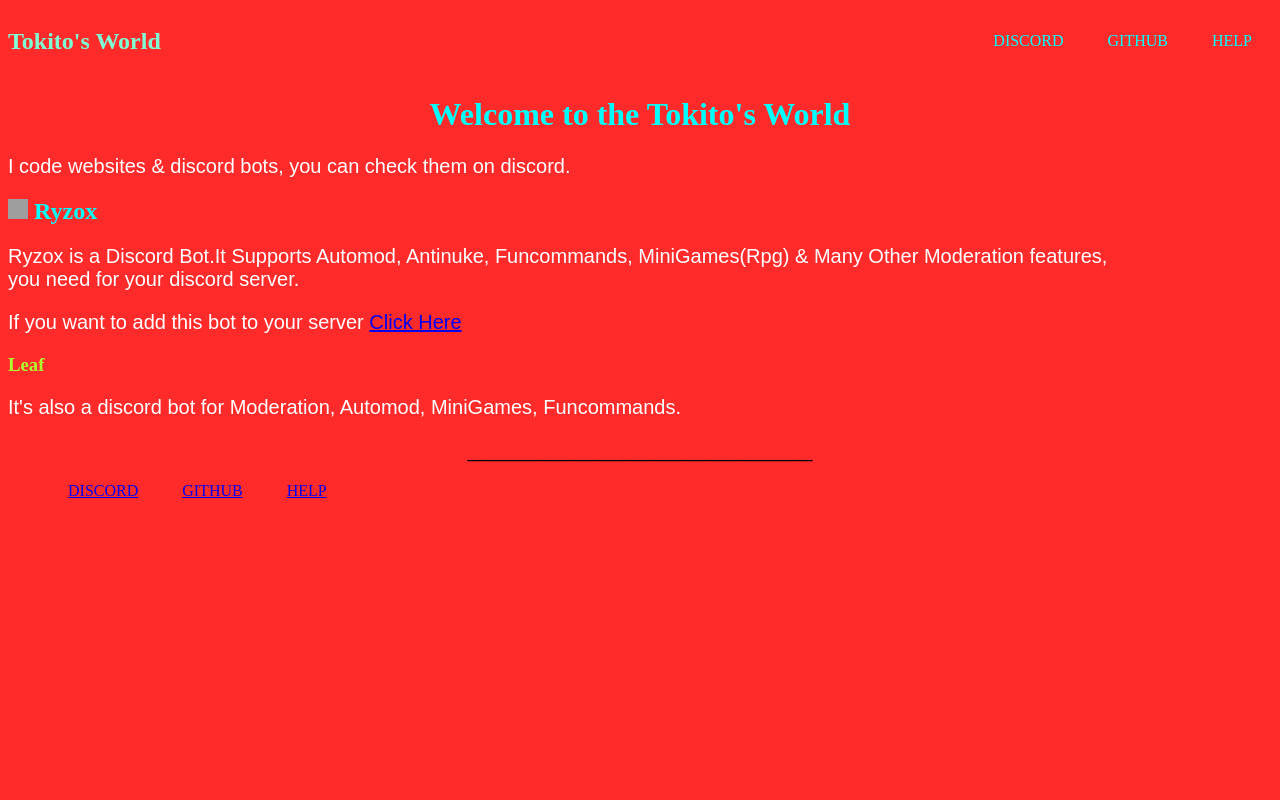
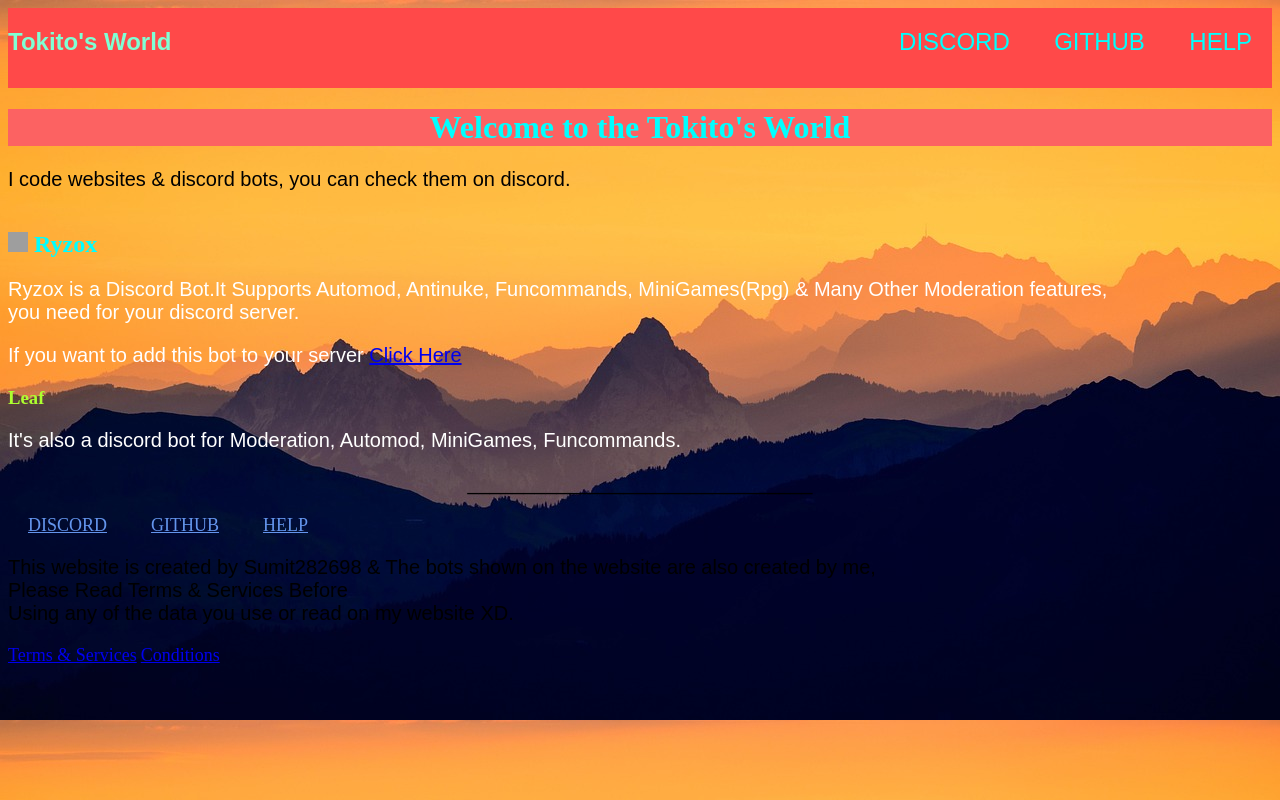
Before and after one commit to Sumit282698/Sumit, a plain HTML site: page index.html in a window 1280 px wide. Drawn offline with Linux system fonts and the light colour scheme; grey boxes are pictures that could not be loaded.

Commit message:
Add files via upload

```diff
--- /dev/null
+++ b/css/index.css
@@ -0,0 +1,104 @@
+*{
+  padding: 0;
+}
+
+.main {
+    width: 100%;
+    background-position: center;
+    background-size: cover;
+    height: 10vh;
+    font-family: sans-serif;
+    background-color: rgb(255, 73, 73);
+}
+
+.data{
+  color: rgb(0, 0, 0);
+  align-content: center;
+}
+
+h1 {
+  color: aqua;
+  text-align: center;
+  background-color: rgb(252, 98, 98);
+  background-size: cover;
+}
+
+p {
+  font-family: sans-serif;
+  font-size: 20px;
+}
+
+.logo {
+  display: flex;
+  justify-content: center;
+  text-align: center;
+  size: 100%;
+  color: aquamarine;
+}
+
+.navbar{
+  display: flex;
+  align-items: center;
+  justify-content: space-between;
+}
+
+.navbar ul li{
+    list-style: none;
+    display: inline-block;
+    margin: 0 20px;
+
+}
+
+.navbar ul li a{
+  text-decoration: none;
+  color: rgb(0, 255, 255);
+  text-transform: uppercase;
+  font-size: x-large;
+}
+
+
+.footer ul li{
+  text-decoration: none;
+  color: red;
+  text-transform: uppercase;
+  margin: 0 20px;
+  display: inline-block;
+  align-content: center;
+}
+
+.footer ul li a{
+  color: cornflowerblue;
+  justify-content: space-between;
+  font-size: large;
+}
+
+.seperator {
+  text-align: center;
+  size: 100%;
+}
+
+.apps h2{
+  color: aqua;
+  size: 40px;
+}
+
+.apps p{
+  color: white;
+}
+
+.leaf h3{
+  color: greenyellow;
+  size: 40px;
+}
+
+.tos ul li{
+  text-decoration: none;
+  text-align: center;
+  color: black;
+  display: inline-block;
+  align-content: center;
+}
+.tos ul li a{
+  justify-content: space-between;
+  font-size: large;
+}
--- a/index.html
+++ b/index.html
@@ -1,13 +1,18 @@
 <!DOCTYPE html>
 <html lang="en">
 <head>
-    <link rel="stylesheet" href="index.css">
+    <link rel="stylesheet" href="css/index.css">
     <meta charset="UTF-8">
     <meta name="viewport" content="width=device-width, initial-scale=1.0">
     <title>Tokito's World</title>
 </head>
 <body>
     <div class="main">
+        <style>
+            body{
+                background-image: url('images/img_1.jpg');
+            }
+        </style>
         <div class="navbar">
             <h2 class="logo">Tokito's World</h2>
             <ul>
@@ -46,6 +51,13 @@
                 <li><a href="help.html">Help</a></li>
             </ul>
         </div>
+        <p>This website is created by Sumit282698 & The bots shown on the website are also created by me, <br>Please Read Terms & Services Before <br>Using any of the data you use or read on my website XD.</p>
+        <div class="tos">
+            <ul>
+                <li><a href="#">Terms & Services</a></li>
+                <li><a href="#">Conditions</a></li>
+            </ul>
+        </div>
     </footer>
 </body>
 </html>
```
Also changed, not shown: images/cat_1.jpg (added), images/img_1.jpg (added).
